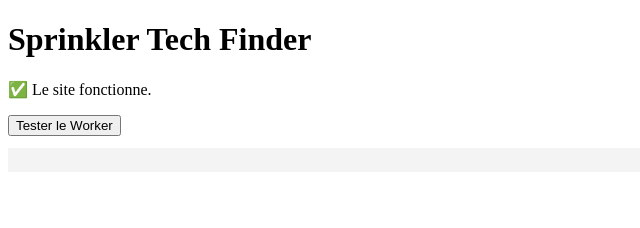
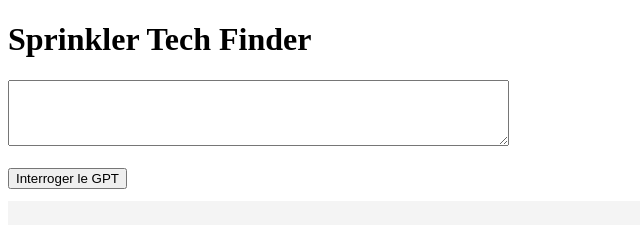
Before and after one commit to younesbenjci-cyber/sprinkler-tech-finder, a plain HTML site: page index.html in a window 1280 px wide. Shown: the whole page, without its empty margins (0-640 px from the left). Drawn offline with Linux system fonts and the light colour scheme.

Commit message:
index.html

```diff
--- a/index.html
+++ b/index.html
@@ -6,17 +6,31 @@
 </head>
 <body>
   <h1>Sprinkler Tech Finder</h1>
-  <p>✅ Le site fonctionne.</p>
 
-  <button onclick="callWorker()">Tester le Worker</button>
+  <textarea id="question" rows="4" cols="60"
+    placeholder="Pose ta question technique (ex : Quel sprinkler pour un entrepôt OH3 ?)">
+  </textarea>
+  <br><br>
+
+  <button onclick="askGPT()">Interroger le GPT</button>
 
   <pre id="result" style="margin-top:12px; background:#f4f4f4; padding:12px;"></pre>
 
   <script>
-    async function callWorker() {
-      const res = await fetch("https://sprinkler-tech-finder-worker.younes-ben-jci.workers.dev");
+    async function askGPT() {
+      const question = document.getElementById("question").value;
+
+      const res = await fetch(
+        "https://sprinkler-tech-finder-worker.younes-ben-jci.workers.dev",
+        {
+          method: "POST",
+          headers: { "Content-Type": "application/json" },
+          body: JSON.stringify({ question })
+        }
+      );
+
       const data = await res.json();
-      document.getElementById("result").textContent = JSON.stringify(data, null, 2);
+      document.getElementById("result").textContent = data.answer;
     }
   </script>
 </body>
```
